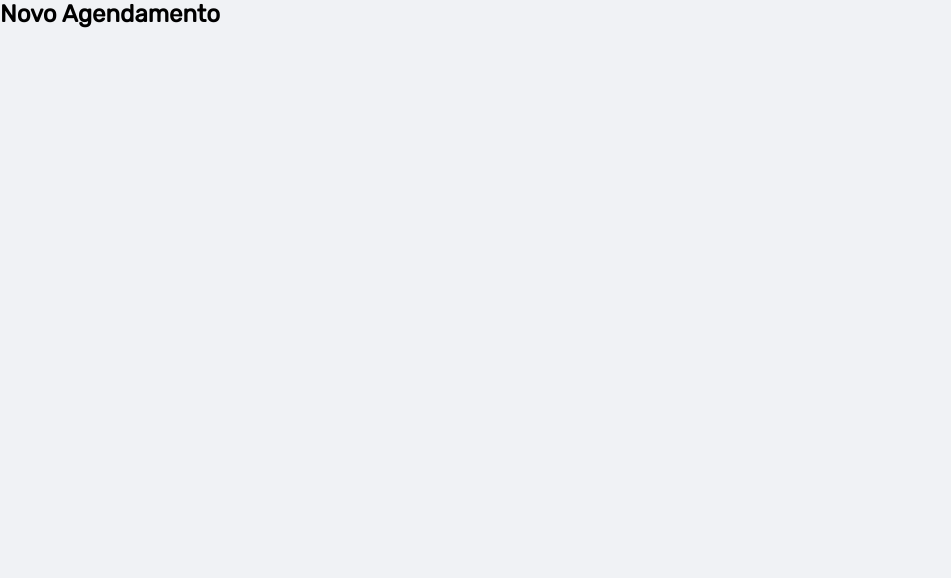
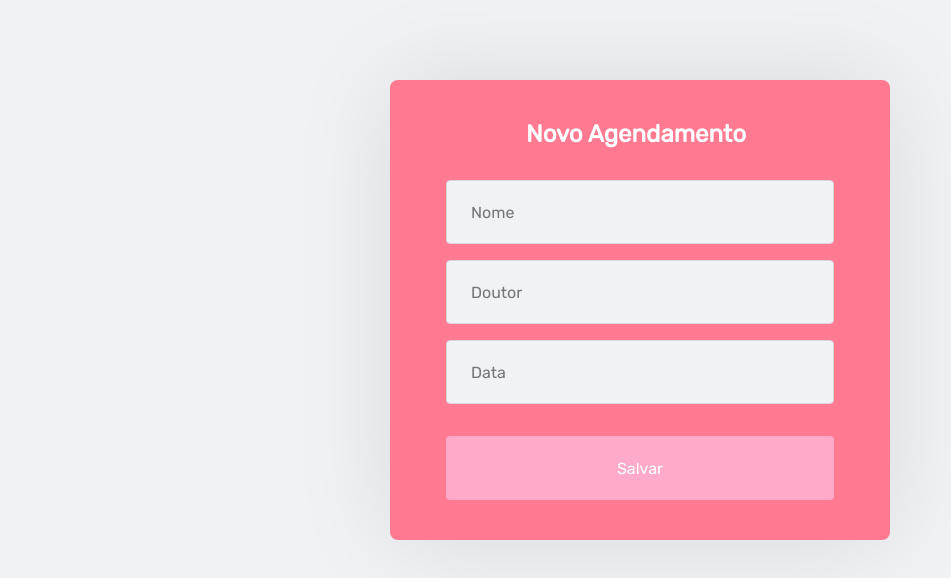
Before and after one commit to Codfect/TEM, a React (Create React App) app in the folder client/: page /agendar in a window 1280 px wide. Shown: the top 578 px of the page, without its empty margins (0-951 px from the left). Built offline with nearby package versions, Linux system fonts and the light colour scheme.

Commit message:
register component

```diff
--- a/client/src/components/Header/styles.ts
+++ b/client/src/components/Header/styles.ts
@@ -2,7 +2,6 @@ import styled from 'styled-components';
 
 export const Container = styled.header`
   background: #FF7990;
-
   `;
 
 export const Content = styled.div`
--- a/client/src/components/RegisterForm/index.tsx
+++ b/client/src/components/RegisterForm/index.tsx
@@ -1,9 +1,17 @@
-import { Container } from "./styles";
+import { Container, Content } from "./styles";
 
 export function RegisterForm() {
   return(
     <Container>
-      <h2>Novo Agendamento</h2>
+      <Content>
+        <h2>Novo Agendamento</h2>
+        <input placeholder="Nome"/>
+        <input placeholder="Doutor"/>
+        <input type="calendar" placeholder="Data" />
+        <button type="button">
+          Salvar
+        </button>
+      </Content>
     </Container>
   );
 }
--- a/client/src/components/RegisterForm/styles.ts
+++ b/client/src/components/RegisterForm/styles.ts
@@ -1,5 +1,60 @@
 import styled from 'styled-components'
 
-export const Container = styled.form`
+export const Container = styled.div`
+  max-width: 500px;
+  margin: 5rem auto;
 
+  display: flex;
+  align-items: center;
+  justify-content: center;
 `;
+
+export const Content = styled.form`
+box-shadow: 0 0 100px rgba(0, 0, 0, 0.1);
+border-radius: 8px;
+padding: 2.5rem 3.5rem;
+background: #FF7990;
+
+  h2 {
+    padding: 0 0 2rem 5rem;
+    color: #fff;
+  }
+
+  input {
+    width: 100%;
+    padding: 0 1.5rem;
+    height: 4rem;
+    border-radius: 0.25rem;
+
+    border: 1px solid #d7d7d7;
+    background: var(--background);
+
+    font-weight: 400;
+    font-size: 1rem;
+    margin-bottom: 1rem;
+  }
+
+  button {
+    width: 100%;
+    font-size: 1rem;
+    height: 4rem;
+
+    color: #fff;
+    background: #FFA9CB;
+
+    margin-top: 1rem;
+    padding: 0 1.5rem;
+    border: 0;
+    border-radius: 0.25rem;
+
+    font-weight: 400;
+    font-size: 1rem;
+
+    transition: 0.3s;
+
+    &:hover {
+      background: #FCC8D6;
+      border-radius: 0.50rem;
+    }
+  }
+`;
```
